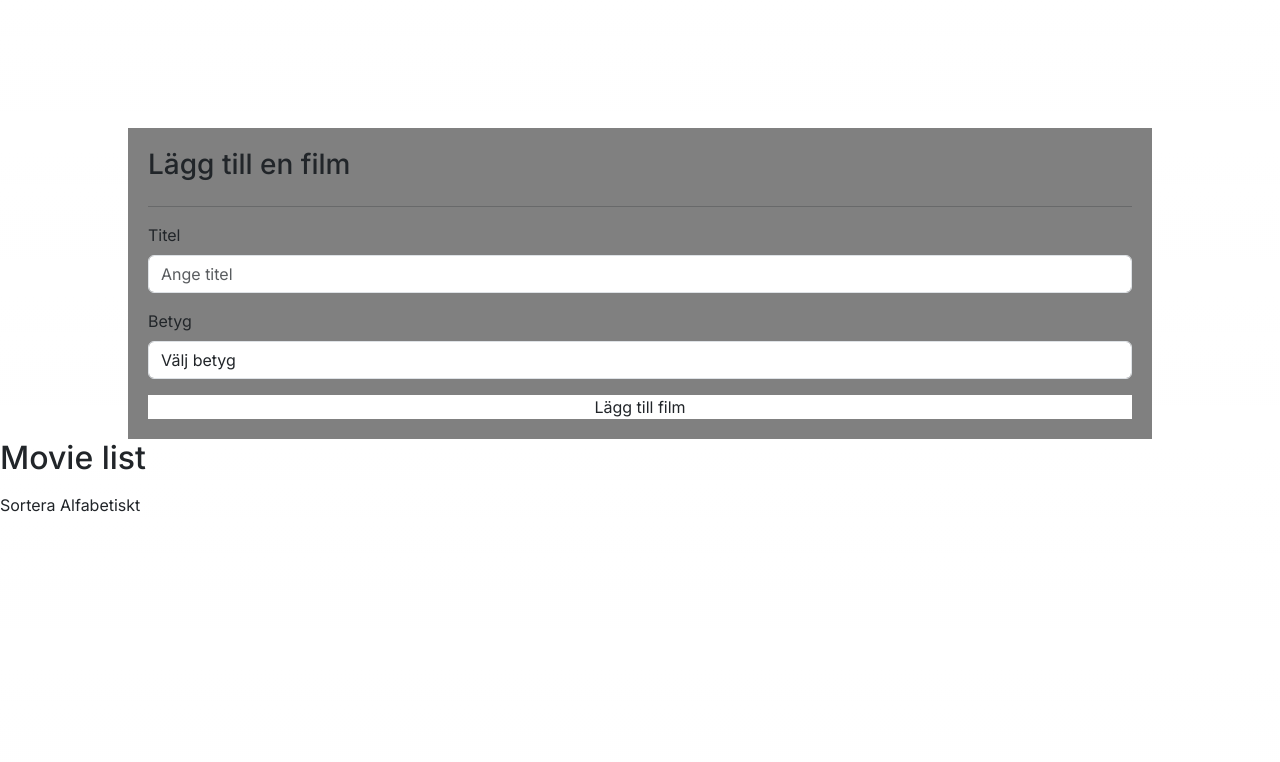
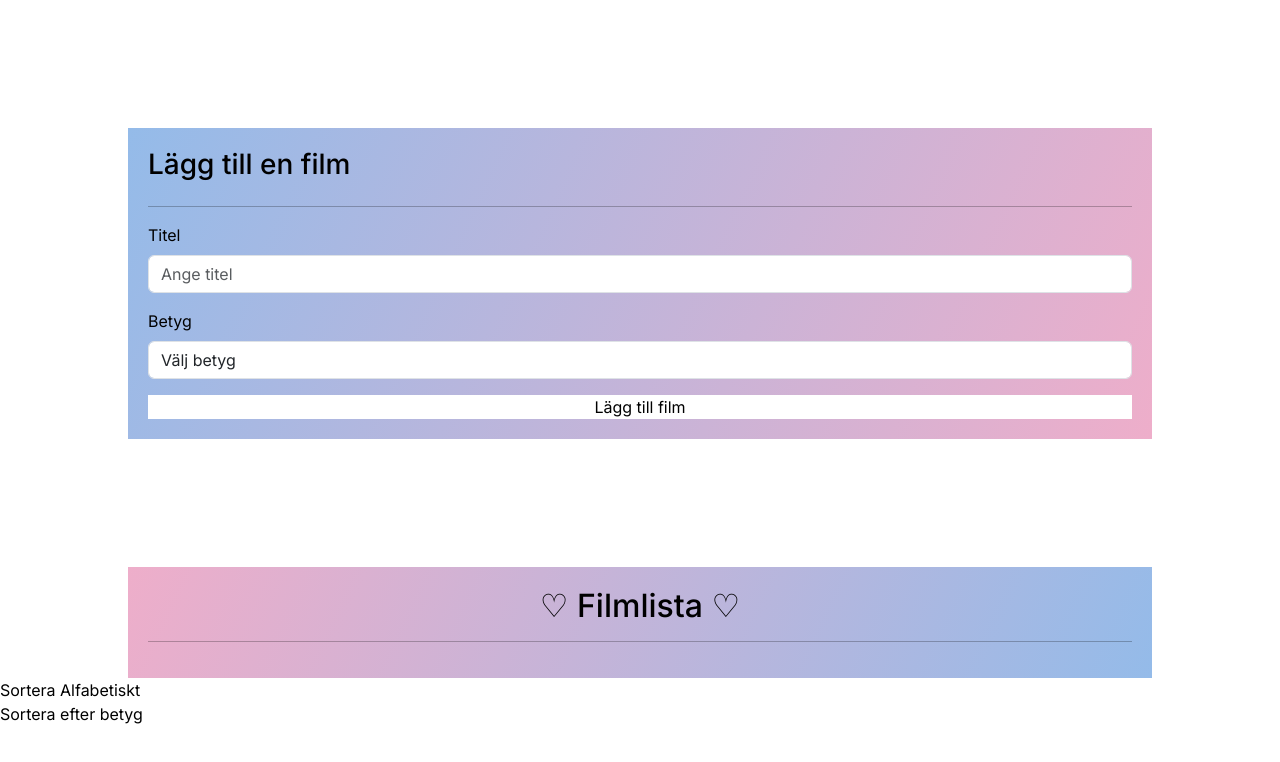
Before and after one commit to hannah-lindback/inl-6, a Next.js app: page / in a window 1280 px wide. Shown: the top 762 px of the page. Built offline with nearby package versions, Linux system fonts and the light colour scheme.

Commit message:
lade till komponent för SortByGrade, började styla

```diff
--- a/src/app/components/AddMovieForm/styles.css
+++ b/src/app/components/AddMovieForm/styles.css
@@ -1,7 +1,8 @@
 Form {
     display: flex;
     flex-direction: column;
-    background-color: grey;
+    background: rgb(238,174,202);
+    background: linear-gradient(295deg, rgba(238,174,202,1) 0%, rgba(148,187,233,1) 100%);
     margin-top: 10%;
     margin-right: 10%;
     margin-left: 10%;
--- a/src/app/components/MovieList/index.jsx
+++ b/src/app/components/MovieList/index.jsx
@@ -30,12 +30,13 @@ function MovieList({ movies, setMovies }) {
 
 
     return (
-        <div>
-            <h2> Movie list</h2>
+        <div id="movie-list">
+            <h2>♡ Filmlista ♡</h2>
+            <hr></hr>
             <ul>
                 {movies.map((movie, index) => (
-                    <li key={index}>{movie.title} {appendStars(movie.rating)}
-                        <button onClick={() => handleDelete(index)}>Radera filmen</button>
+                    <li key={index}>{movie.title} <div className="icon-container">{appendStars(movie.rating)}
+                        <button className="icon-container" onClick={() => handleDelete(index)}><img src='./delete.png'></img></button></div>
                     </li>
                 ))}
             </ul>
--- a/src/app/components/MovieList/styles.css
+++ b/src/app/components/MovieList/styles.css
@@ -0,0 +1,38 @@
+
+
+
+li {
+    list-style-type: none;
+    margin: 0;
+    padding: 5px;
+    display: flex;
+    flex-direction: row;
+    font-size: large;
+    justify-content: space-between;
+    background-color: white;
+    border: 4px double #94bbe9;
+}
+
+.icon-container {
+    display: flex;
+    flex-direction: row;
+
+}
+
+#movie-list {
+    margin-top: 10%;
+    margin-right: 10%;
+    margin-left: 10%;
+    padding: 20px;
+    background: rgb(148,187,233);
+    background: linear-gradient(295deg, rgba(148,187,233,1) 0%, rgba(238,174,202,1) 100%);
+}
+
+h2 {
+    text-align: center;
+}
+
+img {
+    width: 30px;
+    height: 30px;
+}
--- /dev/null
+++ b/src/app/components/OrderByGrade/index.jsx
@@ -0,0 +1,19 @@
+import React from 'react';
+
+
+function OrderByGrade({ movies, setMovies }) {
+
+    const sortRating = () => {
+        const sortedMovies = [...movies];
+        sortedMovies.sort((a, b) => b.rating - a.rating);
+        setMovies(sortedMovies);
+    }
+
+    return (
+        <div>
+            <button onClick={sortRating}>Sortera efter betyg</button>
+        </div>
+        );
+}
+
+export default OrderByGrade;
--- a/src/app/page.jsx
+++ b/src/app/page.jsx
@@ -4,6 +4,8 @@ import AddMovieForm from './components/AddMovieForm';
 import 'bootstrap/dist/css/bootstrap.min.css';
 import MovieList from './components/MovieList';
 import OrderByAlpha from './components/OrderByAlpha';
+import OrderByGrade from './components/OrderByGrade';
+import './styles.css';
 
 
 export default function Home() {
@@ -17,6 +19,7 @@ export default function Home() {
       <AddMovieForm addMovie={addMovie} />
       <MovieList movies={movies} setMovies={setMovies} />
       <OrderByAlpha movies={movies} setMovies={setMovies} />
+      <OrderByGrade movies={movies} setMovies={setMovies} />
     </div>
   );
 }
--- /dev/null
+++ b/src/app/styles.css
@@ -0,0 +1,5 @@
+body {
+
+    color: rgb(var(--foreground-rgb));
+    background-image: linear-gradient(to bottom, transparent, rgb(var(--background-end-rgb))) rgb(var(--background-start-rgb));
+}
```
